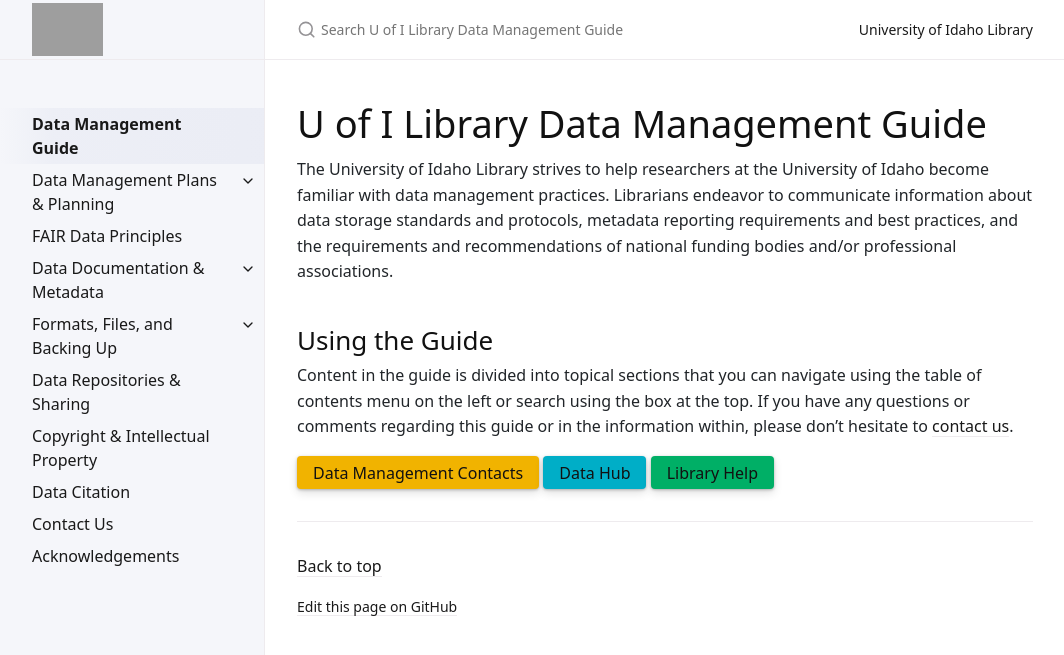
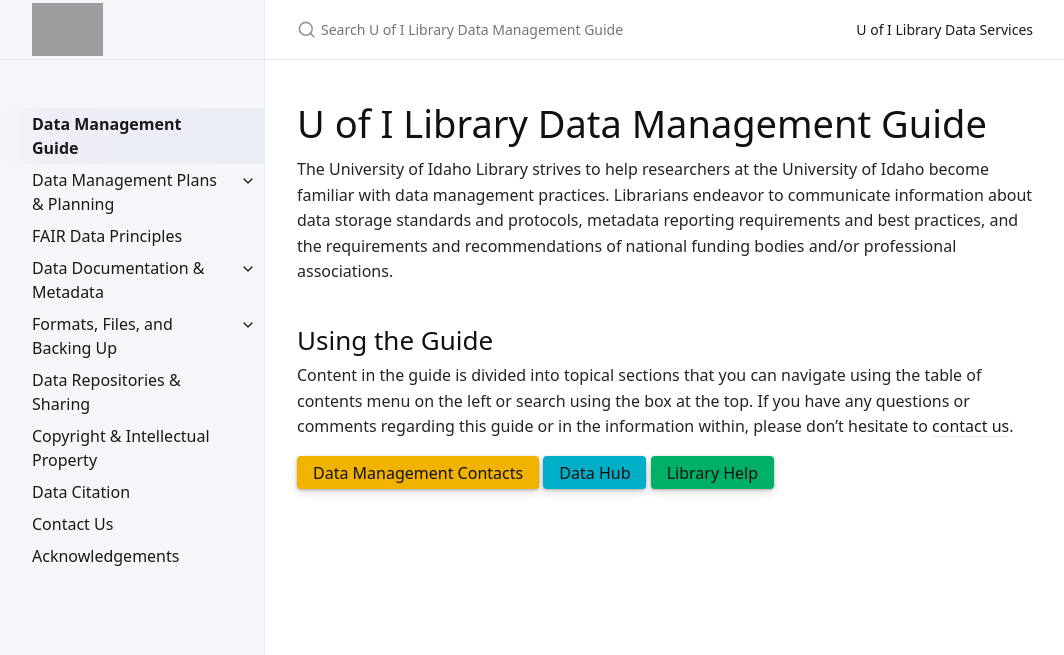
Before and after one commit to uidaholib/data-management-guide, a Jekyll site: the page built from index.md, in a window 1280 px wide. Shown: the top 655 px of the page, without its empty margins (107-1171 px from the left). Built offline with Jekyll 4.4.1, drawn with Linux system fonts in a browser that asks for light colours.

Commit message:
no github link

```diff
--- a/_config.yml
+++ b/_config.yml
@@ -58,7 +58,7 @@ heading_anchors: true
 
 # Aux links for the upper right navigation
 aux_links:
-  "University of Idaho Library":
+  "U of I Library Data Services":
     - "https://www.lib.uidaho.edu/"
 
 # Makes Aux links open in a new tab. Default is false
@@ -82,7 +82,7 @@ last_edit_time_format: "%b %e %Y at %I:%M %p" # uses ruby's time format: https:/
 
 
 # Footer "Edit this page on GitHub" link text
-gh_edit_link: true # show or hide edit this page link
+gh_edit_link: false # show or hide edit this page link
 gh_edit_link_text: "Edit this page on GitHub"
 gh_edit_repository: "https://github.com/uidaholib/data-management-guide" # the github URL for your repo
 gh_edit_branch: "main" # the branch that your docs is served from
```
